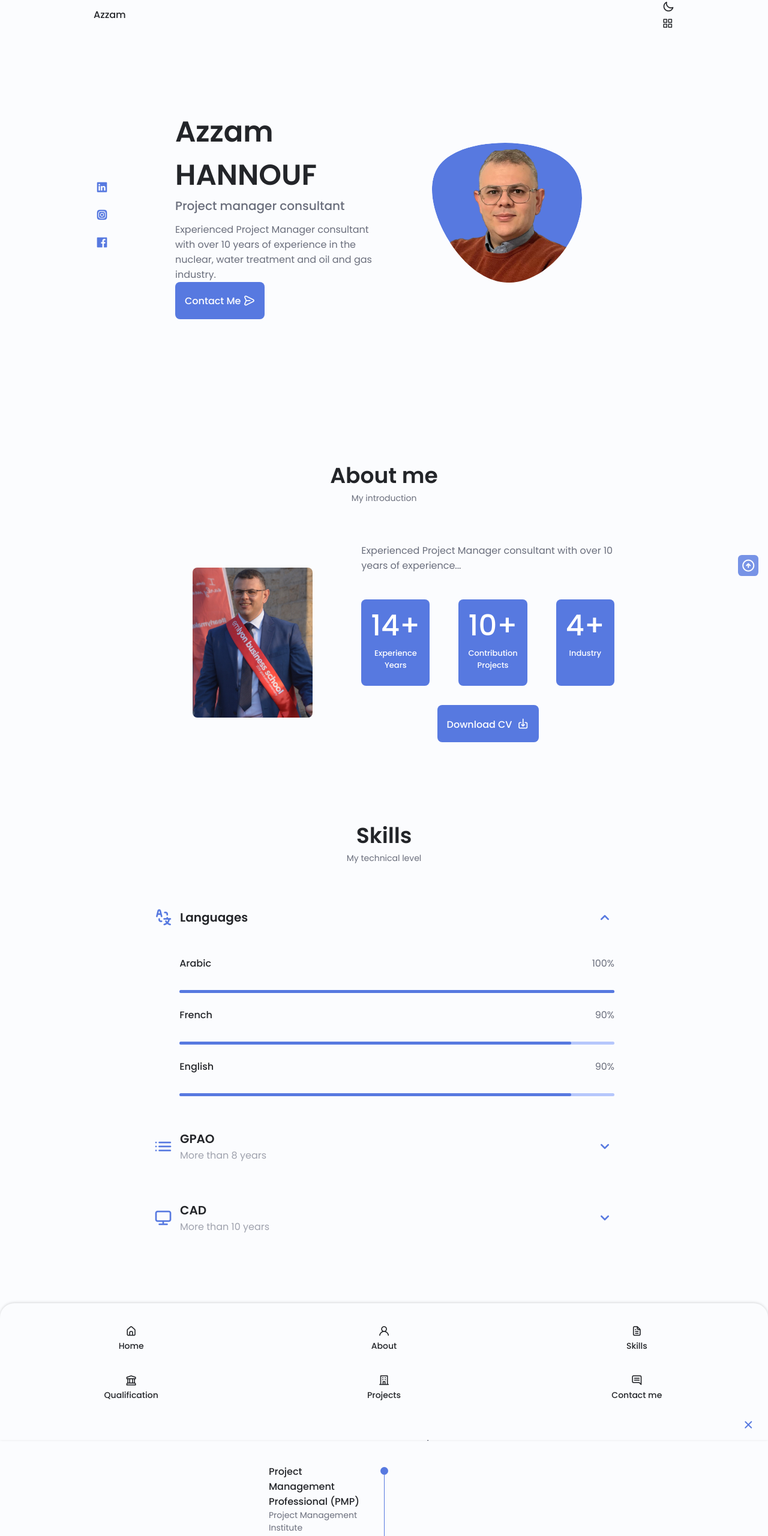
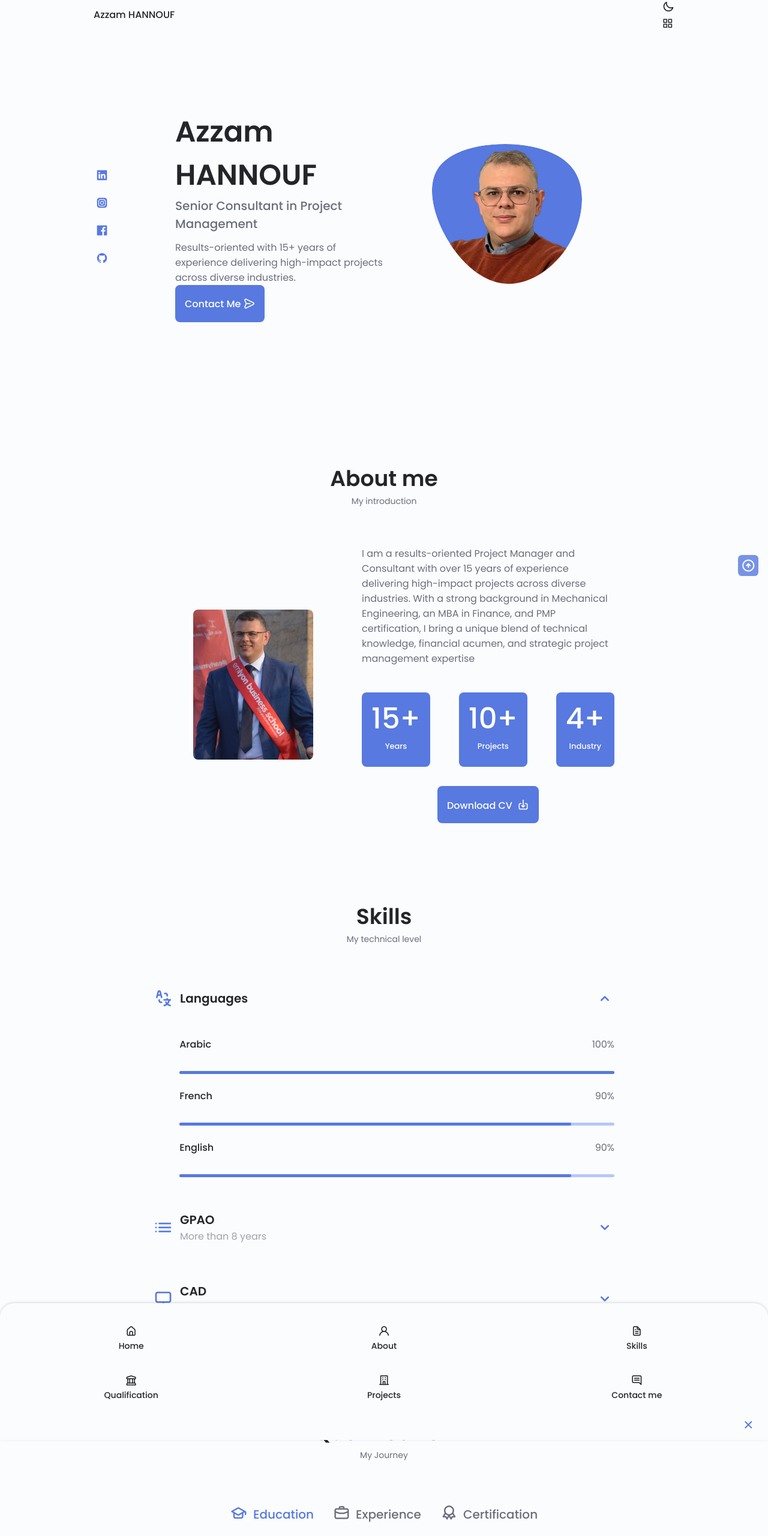
Before and after one commit to AzzAlgo/Portfolio, a plain HTML site: page index.html in a window 1280 px wide. Shown: the top 2560 px of the page at 60% size. Drawn offline with nearby package versions, Linux system fonts and the light colour scheme.

```diff
--- a/index.html
+++ b/index.html
@@ -20,7 +20,7 @@
         <!--==================== HEADER ====================-->
         <header class="header" id="header">
             <nav class="nav container">
-                <a href="#" class="nav__logo">Azzam</a>
+                <a href="#" class="nav__logo">Azzam HANNOUF</a>
                 <div class="nav__menu" id="nav-menu">
                     <ul class="nav__list grid">
                             <li class="nav__item">
@@ -79,16 +79,18 @@
 
                     <div class="home__content grid">
                         <div class="home__social">
-                                <a href="https://www.linkedin.com/in/azzamh/"  target= "_blank" class="home__social-icon">
-                                    <i class="uil uil-linkedin"></i>
+                            <a href="https://www.linkedin.com/in/azzamh/"  target= "_blank" class="home__social-icon">
+                                <i class="uil uil-linkedin"></i>
                             </a>
-                            <a href=""  target= "_blank" class="home__social-icon">
+                            <a href="https://www.instagram.com/azzam_hannouf/"  target= "_blank" class="home__social-icon">
                                 <i class="uil uil-instagram-alt"></i>
                             </a>
-                            <a href=""  target= "_blank" class="home__social-icon">
+                            <a href="https://www.facebook.com/azzam.hannouf"  target= "_blank" class="home__social-icon">
                                 <i class="uil uil-facebook"></i>
                             </a>
-
+                            <a href="https://github.com/AzzAlgo"  target= "_blank" class="home__social-icon">
+                                <i class="uil uil-github"></i>
+                            </a>
                         </div>
 
                         <div class="home__img">
@@ -111,9 +113,8 @@
 
                         <div class="home__data">
                             <h1 class="home__title">Azzam HANNOUF</h1>
-                            <h3 class="home__subtitle">Project manager consultant</h3>
-                            <p class="home__descirption">Experienced Project Manager consultant with over 10 years of experience in the nuclear,
-                                 water treatment and oil and gas industry.</p>
+                            <h3 class="home__subtitle">Senior Consultant in Project Management</h3>
+                            <p class="home__descirption">Results-oriented with 15+ years of experience delivering high-impact projects across diverse industries.</p>
                             <a href="#Contact" class="button button--flex">Contact Me
                                 <i class="uil uil-message button__icon"></i>
                             </a>
@@ -141,15 +142,18 @@
                 <div class="about__container container grid">
                     <img src="assets/img/square.jpg" alt="" class="about__img">
                     <div class="about__data">
-                        <p class="about__description">Experienced Project Manager consultant with over 10 years of experience...</p>
+                        <p class="about__description">I am a results-oriented Project Manager and Consultant with over 15 years of
+                            experience delivering high-impact projects across diverse industries. With a strong background
+                            in Mechanical Engineering, an MBA in Finance, and PMP certification, I bring a unique blend of technical knowledge,
+                             financial acumen, and strategic project management expertise</p>
                         <div class="about__infos">
                             <div class="about__info">
-                                <span class="about__info-title">14+</span>
-                                <span class="about__info-name">Experience <br> Years</span>
+                                <span class="about__info-title">15+</span>
+                                <span class="about__info-name">  Years</span>
                             </div>
                             <div class="about__info">
                                 <span class="about__info-title">10+</span>
-                                <span class="about__info-name">Contribution Projects</span>
+                                <span class="about__info-name"> Projects</span>
                             </div>
                             <div class="about__info">
                                 <span class="about__info-title">4+ </span>
@@ -162,8 +166,8 @@
                                 <i class="uil uil-download-alt button__icon"></i>
                             </a>
                             <div class="button__content">
-                                <a download="" href="assets/pdf/20210905_F_1P_Hannouf.pdf" class="button__list">French</a>
-                                <a download="" href="assets/pdf/20230201_E_1P_Hannouf.pdf" class="button__list">English</a>
+                                <a download="" href="assets/pdf/20250227_F_2P_Hannouf.pdf" class="button__list">French</a>
+                                <a download="" href="assets/pdf/20250227_E_2P_Hannouf.pdf" class="button__list">English</a>
                             </div>
                         </div>
                     </div>
@@ -309,28 +313,16 @@
                             <i class="uil uil-bag qualification__icon"></i>
                             Experience
                         </div>
+                        <div class="qualification__buttons buttons--flex data-target" data-target="#Certification">
+                            <i class="uil uil-award qualification__icon"></i>
+                            Certification
+                        </div>
                     </div>
             <!--==================== Qualification sections ====================-->
                     <div class="qualification__section">
             <!--==================== Qualification content 1 ====================-->
                         <div class="qualification__content qualification__active" data-content id="Education">
 
-
-                         <!--==================== Qualification 1 ====================-->
-                         <div class="qualification__data">
-                                <div>
-                                    <h3 class="qualification__title">Project Management Professional (PMP)</h3>
-                                    <span class="qualification__subtitle">Project Management Institute</span>
-                                    <div class="qualification__calender">
-                                        <i class="uil uil-schedule"></i>
-                                        2021 - valid 2024
-                                    </div>
-                                </div>
-                                <div>
-                                    <span class="qualification__rounder"></span>
-                                    <span class="qualification__line"></span>
-                                </div>
-                            </div>
                          <!--==================== Qualification 2 ====================-->
                         <div class="qualification__data">
                                 <div></div>
@@ -465,6 +457,35 @@
                 </div>
                 </div>
             </section>
+            <!--==================== Qualification content 2 ====================-->
+            <div class="qualification__content " data-content id="Certification">
+                <!--==================== Qualification 1 ====================-->
+                    <div class="qualification__data">
+                    <div>
+                        <h3 class="qualification__title">Project Management Professional (PMP)</h3>
+                        <span class="qualification__subtitle">Project Management Institute</span>
+                        <div class="qualification__calender">
+                            <i class="uil uil-schedule"></i>
+                            2021 - valid 2024
+                        </div>
+                    </div>
+                    <div>
+                        <span class="qualification__rounder"></span>
+                        <span class="qualification__line"></span>
+                    </div>
+                </div>
+
+
+
+
+                        </div>
+                </div>
+                </div>
+            </section>
+
+
+
+
             <!--==================== Projects ====================-->
             <section class="projects section" id="Projects">
                 <h2 class="section__title">Projects</h2>
```
Also changed, not shown: assets/img/Project 1.webp (added), assets/img/Project 2.jpg (added), assets/img/Project 3.jpg (added), assets/img/Project 4.jpg (added), assets/img/Project 5.jpg (added), assets/img/about.jpg (deleted), assets/img/hpc-003-530x428-c-center.jpg (deleted), assets/img/perfil.png (deleted), assets/img/portfolio1.jpg (deleted), assets/img/portfolio2.jpg (deleted), assets/img/portfolio3.jpg (deleted), assets/img/project.png (deleted), assets/img/testimonial1.jpg (deleted), assets/img/testimonial2.jpg (deleted), 1 more files, 4 other files.
